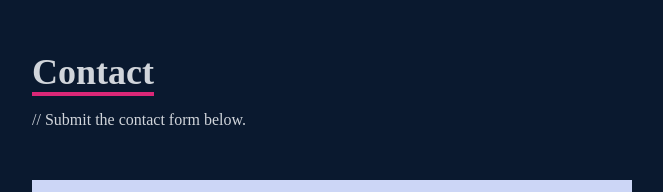
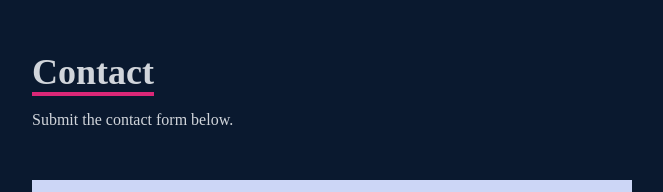
Before and after one commit to abdullahswat/my-project, a React (Create React App) app: page / in a window 1280 px wide. Shown: the part 2442-2634 px from the top of the page, without its empty margins (308-971 px from the left). Built offline with nearby package versions, Linux system fonts and the light colour scheme.

Commit message:
Update Contact.jsx
updated contactjsx

```diff
--- a/src/components/Contact.jsx
+++ b/src/components/Contact.jsx
@@ -6,7 +6,7 @@ const Contact = () => {
         <form method='POST' action="https://getform.io/f/a699a1b2-f225-434e-b317-1fbbde8e006c" className='flex flex-col max-w-[600px] w-full'>
             <div className='pb-8'>
                 <p className='text-4xl font-bold inline border-b-4 border-pink-600 text-gray-300'>Contact</p>
-                <p className='text-gray-300 py-4'>// Submit the contact form below.</p>
+                <p className='text-gray-300 py-4'>Submit the contact form below.</p>
             </div>
             <input className='bg-[#ccd6f6] p-2' type="text" placeholder='Name' name='name' />
             <input className='my-4 p-2 bg-[#ccd6f6]' type="email" placeholder='Email' name='email' />
```
